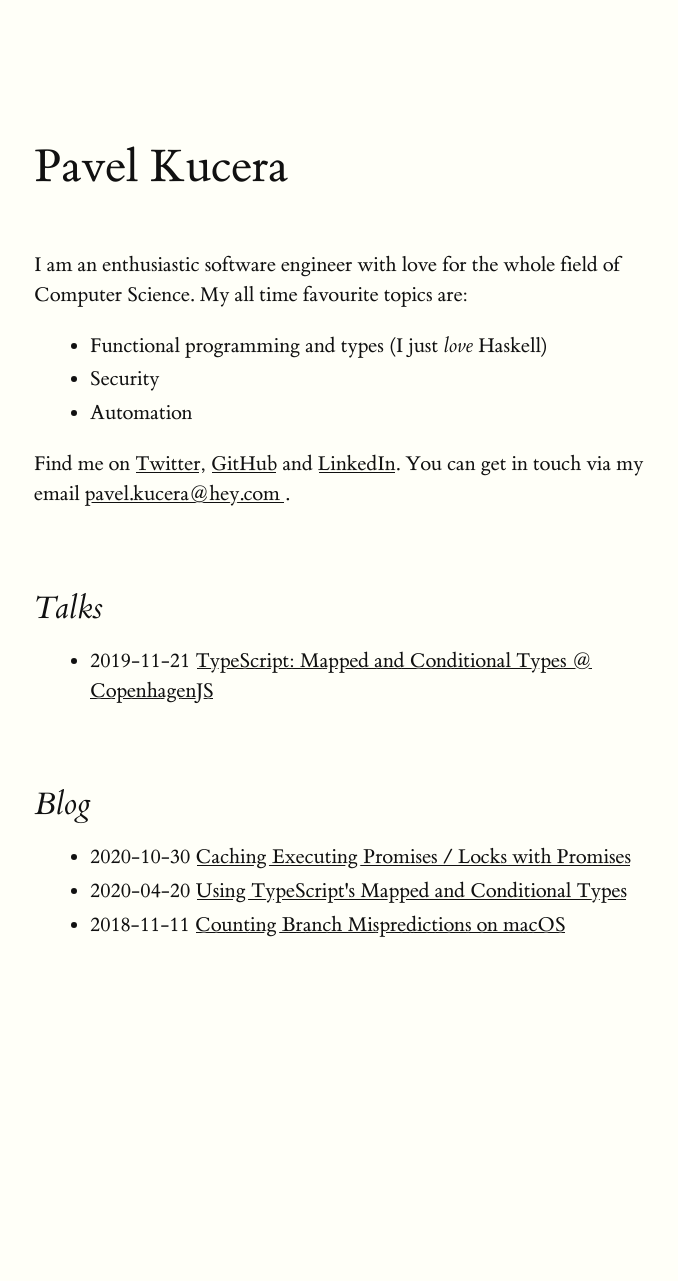
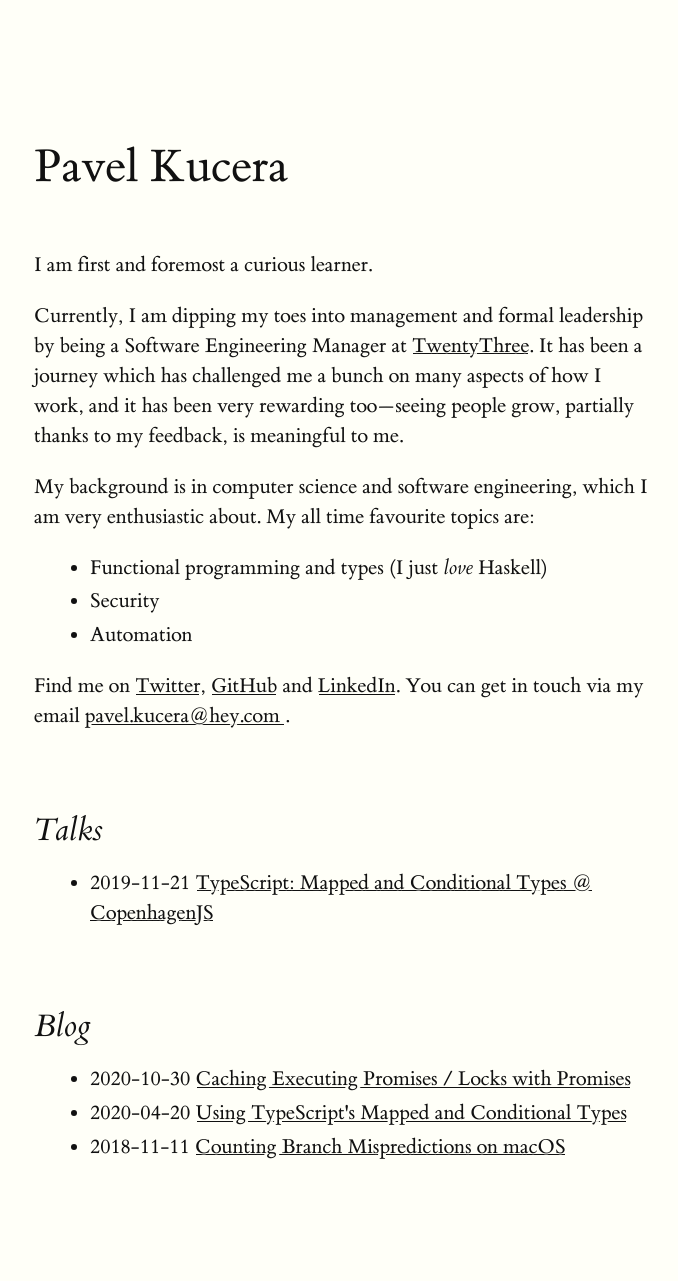
Before and after one commit to pavelkucera/pavelkucera.github.io, a Jekyll site: the page built from index.md, in a window 1280 px wide. Shown: the whole page, without its empty margins (126-804 px from the left). Built offline with Jekyll 4.4.1, drawn with Linux system fonts in a browser that asks for light colours; before the commit the page ends 1059 px from its top, so only the background shows below that.

Commit message:
feat: update description on the main page

```diff
--- a/index.md
+++ b/index.md
@@ -3,7 +3,12 @@ title: Pavel Kucera
 layout: index
 ---
 
-I am an enthusiastic software engineer with love for the whole field of Computer Science.
+I am first and foremost a curious learner.
+
+Currently, I am dipping my toes into management and formal leadership by being a Software Engineering Manager at [TwentyThree](https://twentythree.com).
+It has been a journey which has challenged me a bunch on many aspects of how I work, and it has been very rewarding too---seeing people grow, partially thanks to my feedback, is meaningful to me.
+
+My background is in computer science and software engineering, which I am very enthusiastic about.
 My all time favourite topics are:
 
 - Functional programming and types (I just *love* Haskell)
@@ -13,6 +18,6 @@ My all time favourite topics are:
 Find me on
 [Twitter](https://twitter.com/pavelkucera),
 [GitHub](https://github.com/pavelkucera) and
-[LinkedIn](www.linkedin.com/in/pavelkucera-cph).
+[LinkedIn](https://www.linkedin.com/in/pavelkucera-cph).
 You can get in touch via my email
 [pavel (dot) kucera (at) hey (dot) com](){:id="email"}.
```
